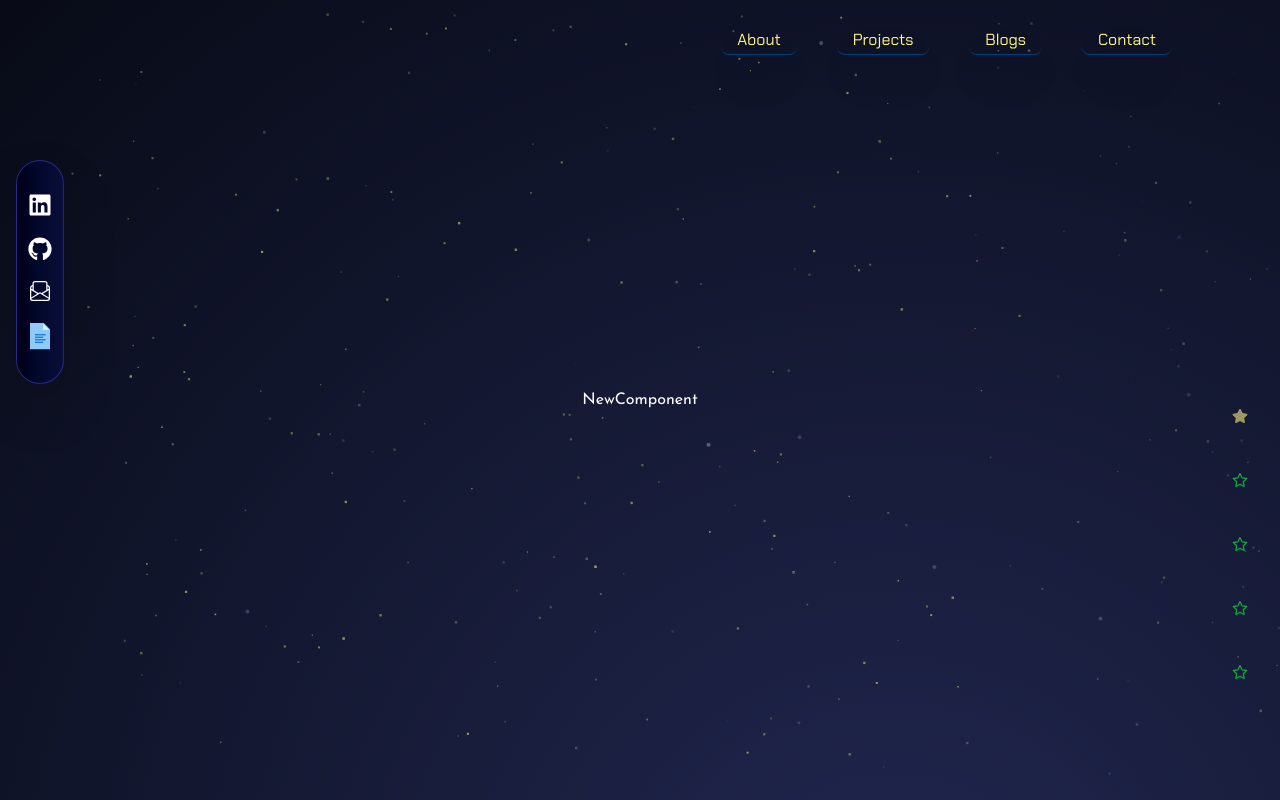
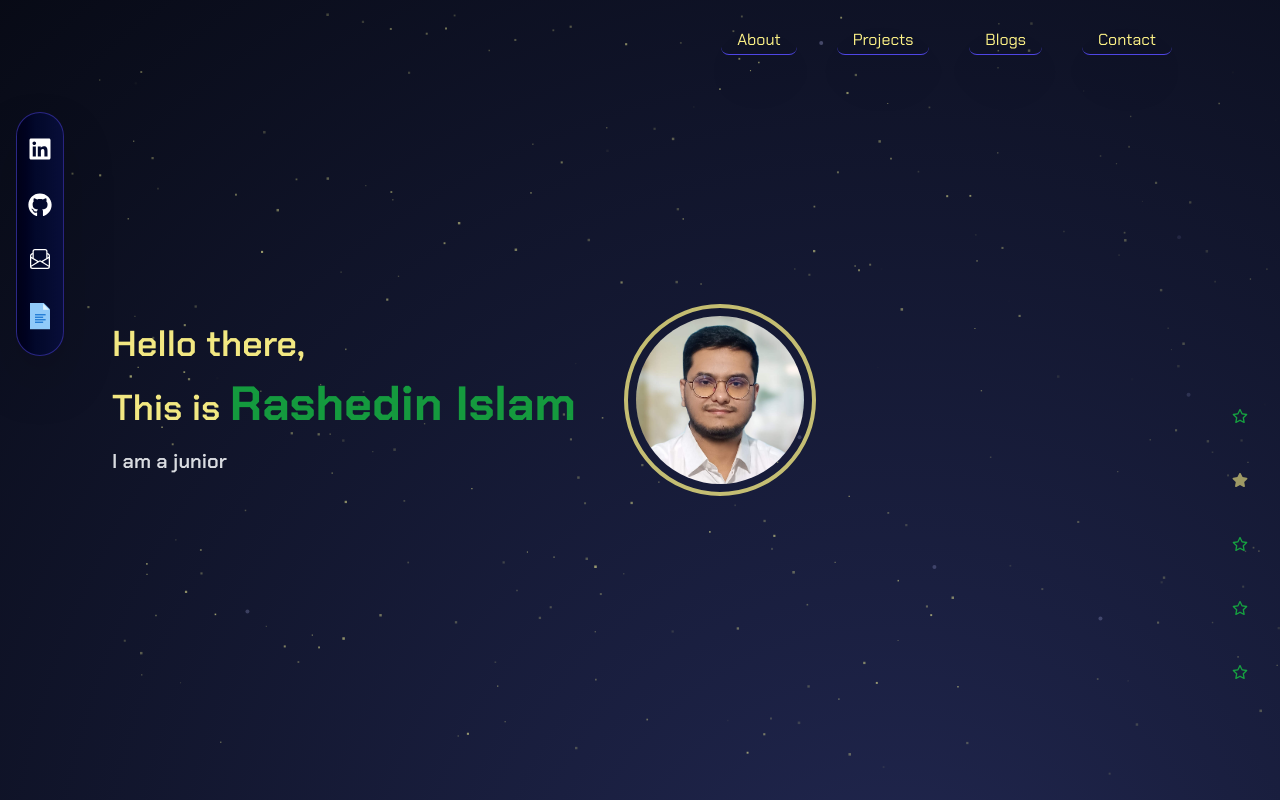
Before and after one commit to Rashedin-063/my-portfolio, a Next.js app: page / in a window 1280 px wide. Built offline with nearby package versions, Linux system fonts and the light colour scheme.

Commit message:
hero section added with a splash screen

```diff
--- a/package.json
+++ b/package.json
@@ -9,6 +9,7 @@
     "lint": "next lint"
   },
   "dependencies": {
+    "aos": "^2.3.4",
     "clsx": "^2.1.1",
     "framer-motion": "^11.11.15",
     "next": "14.2.17",
@@ -18,11 +19,11 @@
     "react-dom": "^18",
     "react-icons": "^5.3.0",
     "react-lottie": "^1.2.4",
-    "react-scroll": "^1.9.0",
     "tailwind-merge": "^2.5.4",
     "three": "^0.170.0"
   },
   "devDependencies": {
+    "@types/aos": "^3.0.7",
     "@types/node": "^20",
     "@types/react": "^18",
     "@types/react-dom": "^18",
--- a/src/app/globals.css
+++ b/src/app/globals.css
@@ -17,26 +17,13 @@ html {
 }
 
 
-.fixed-container {
-  position: relative;
-  width: 100%;
-  height: 100vh;
-  overflow-y: auto; /* Allows hero content to scroll */
+
+
+[data-aos] {
+  opacity: 0;
+  transition: opacity 0.5s ease-out;
 }
 
-.fixed-background {
-  position: fixed;
-  top: 0;
-  left: 0;
-  width: 100vw;
-  height: 100vh;
-  pointer-events: none; /* Prevents interaction with the canvas */
-  z-index: -1; /* Places the background behind content */
+[data-aos].aos-animate {
+  opacity: 1;
 }
-
-.hero-content {
-  position: relative;
-  z-index: 1; /* Places the hero content above the background */
-  padding: 2rem;
-  color: white;
-}
--- a/src/app/layout.tsx
+++ b/src/app/layout.tsx
@@ -1,10 +1,10 @@
 import type { Metadata } from 'next';
 import { chakraPetch, indieFlower, josefinSans } from '@/styles/fontConfig';
-
 import AnimatedUniverse from '@/components/ui/AnimatedUniverse';
 import './globals.css';
 import '../styles/universe.css';
 import { ThemeProvider } from './provider';
+
 
 export const metadata: Metadata = {
   title: "Rashedin Islam's Portfolio",
--- a/src/app/page.tsx
+++ b/src/app/page.tsx
@@ -1,6 +1,5 @@
-// pages/index.tsx
 import { NextPage } from 'next';
-import NewComponent from '@/components/NewComponent';
+import Hero from '@/components/Hero';
 import Footer from '@/components/Footer';
 import Navbar from '@/components/ui/Navbar';
 import LeftSidebar from '@/components/ui/LeftSidebar';
@@ -9,6 +8,7 @@ import About from '@/components/About';
 import Projects from '@/components/Projects';
 import Blogs from '@/components/Blogs';
 import Contact from '@/components/Contact';
+import SplashScreen from "../components/ui/SplashScreen";
 
 
 
@@ -30,7 +30,8 @@ const Home: NextPage = () => {
       </div>
       {/* main content */}
       <div className='max-w-7xl px-4 mx-auto space-y-16'>
-        <NewComponent />
+        <SplashScreen/>
+        <Hero/>
         <About />
         <Projects />
         <Blogs />
--- /dev/null
+++ b/src/components/Hero.tsx
@@ -0,0 +1,52 @@
+import ProfileImg from '../../public/profileImage.jpg';
+import Image from 'next/image';
+
+const Hero = () => {
+
+return (
+  <div className='h-screen flex flex-col-reverse lg:flex-row items-center justify-center lg:justify-start  gap-12 lg:px-24 rounded-xl'>
+    <div
+      className='space-y-4 font-chakraPetch text-yellow-sunshine opacity-95 text-center lg:text-start'
+    >
+      <h2 className='text-4xl font-semibold mb-4'>Hello there,</h2>
+      <h2 className='text-4xl font-semibold'>
+        This is{' '}
+        <span className='text-green-lantern font-bold text-5xl opacity-100'>
+          Rashedin Islam
+        </span>
+      </h2>
+      <div className='mt-4 text-2xl font-semibold text-yellow-sunshine'>
+        <span className='text-xl text-gray-200 '>I am a junior </span>
+        {/* <Typewriter
+            words={[
+              'Frontend Developer',
+              'MERN Stack Developer',
+              'Full Stack Developer',
+            ]}
+            typeSpeed={100}
+            deleteSpeed={80}
+            loop={true}
+            cursor={true}
+            cursorBlinking
+          /> */}
+      </div>
+    </div>
+    <div
+
+
+    >
+      <Image
+        src={ProfileImg}
+        alt="Rashedin Islam's Profile Photo"
+        height='300'
+        width='300'
+        placeholder='blur'
+        priority
+        className='h-40 w-40 md:w-48 md:h-48  rounded-full border border-4 border-yellow-sunshine border-opacity-75 object-cover p-2'
+      />
+    </div>
+  </div>
+);
+}
+
+export default Hero
--- a/src/components/ui/LeftSidebar.tsx
+++ b/src/components/ui/LeftSidebar.tsx
@@ -5,7 +5,7 @@ import { BsEnvelopePaper } from 'react-icons/bs';
 
 const LeftSidebar = () => {
   return (
-    <div className='flex flex-col items-center justify-center py-4 md:py-6 xl:py-8 gap-5 rounded-full  mt-20  border border-indigo-800 bg-custom-gradient px-2 fixed border-opacity-75 drop-shadow-2xl z-50'>
+    <div className='flex flex-col items-center justify-center py-4 md:py-6 gap-6 lg:gap-8 rounded-full  mt-20 lg:mt-8  border border-indigo-800 bg-custom-gradient px-2 fixed border-opacity-75 drop-shadow-2xl z-50'>
       <Link
         href='https://www.linkedin.com/in/rashedin-islam-web-developer'
         target='_blank'
--- a/src/components/ui/Navbar.tsx
+++ b/src/components/ui/Navbar.tsx
@@ -14,7 +14,7 @@ const Navbar = () => {
               <li key={to}>
                 <a
                   href={to}
-                  className=' border-b border-deep-ocean px-4 pb-1 rounded-lg hover:border-b-2 hover:border-white-pearl'
+                  className=' border-b border-indigo-600 px-4 pb-1 rounded-lg hover:border-b-2 hover:border-white-pearl'
                 >
                   {label}
                 </a>
--- /dev/null
+++ b/src/components/ui/SplashScreen.tsx
@@ -0,0 +1,24 @@
+
+"use client";
+
+import { useState, useEffect } from "react";
+
+const SplashScreen = () => {
+  const [loading, setLoading] = useState(true);
+
+  useEffect(() => {
+    // Simulate loading delay (adjust as needed)
+    const timer = setTimeout(() => setLoading(false), 100);
+    return () => clearTimeout(timer); // Cleanup timer
+  }, []);
+
+  if (!loading) return null;
+
+  return (
+    <div className="fixed inset-0 flex items-center justify-center text-white z-50 bg-custom-gradient">
+      <p className="mt-4 text-xl">Welcome to my portfolio</p>
+    </div>
+  );
+};
+
+export default SplashScreen;
```
Also changed, not shown: public/profileImage.jpg (added), 1 other file (tests, documents, lock files or other folders).
